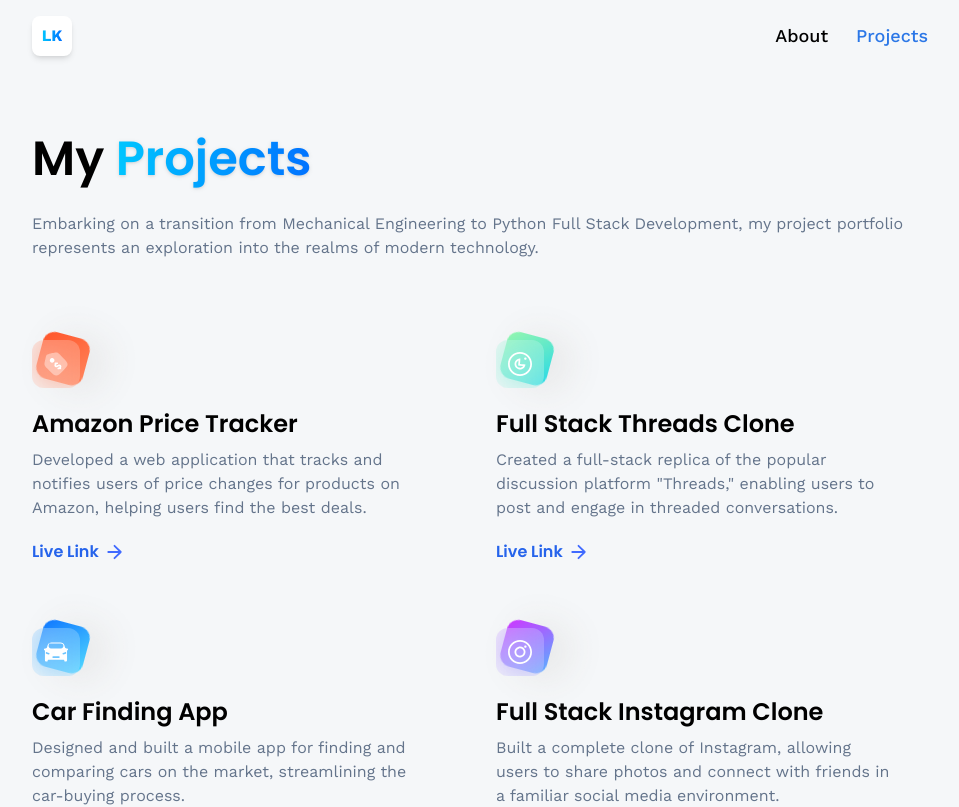
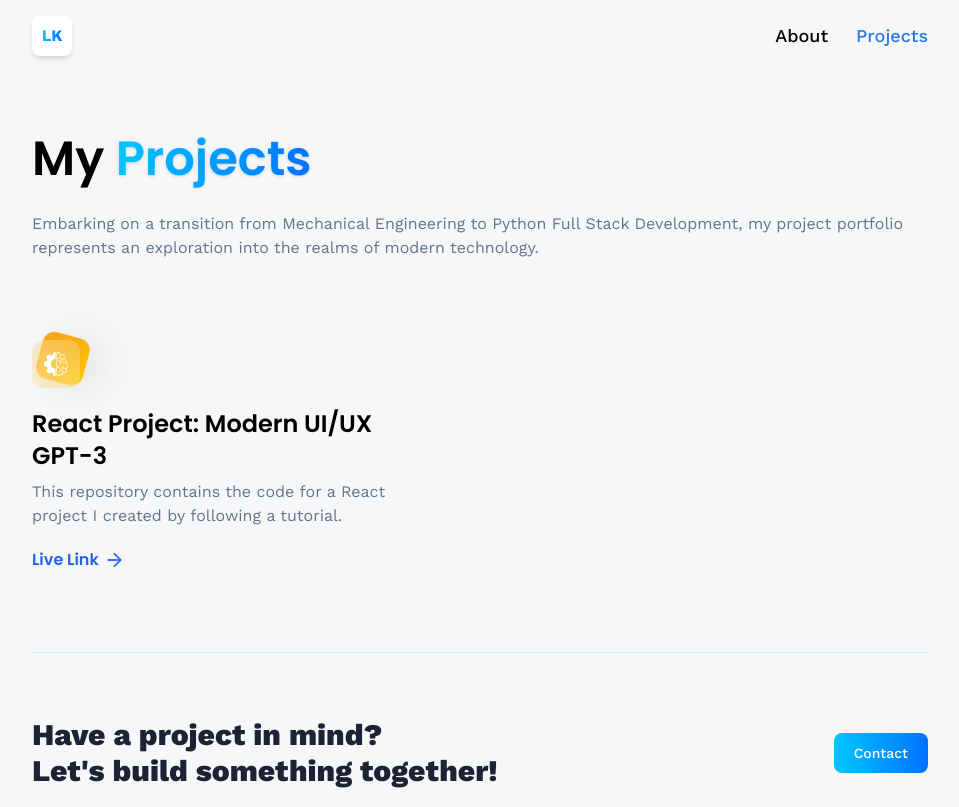
Before and after one commit to katzarelis/3d_portfolio, a React (Vite) app: page /projects in a window 1280 px wide. Shown: the top 807 px of the page, without its empty margins (160-1119 px from the left). Built offline with nearby package versions, Linux system fonts and the light colour scheme.

Commit message:
README update

```diff
--- a/src/constants/index.js
+++ b/src/constants/index.js
@@ -70,58 +70,7 @@
 ];
 
 export const experiences = [
-    {
-        title: "React.js Developer",
-        company_name: "Starbucks",
-        icon: starbucks,
-        iconBg: "#accbe1",
-        date: "March 2020 - April 2021",
-        points: [
-            "Developing and maintaining web applications using React.js and other related technologies.",
-            "Collaborating with cross-functional teams including designers, product managers, and other developers to create high-quality products.",
-            "Implementing responsive design and ensuring cross-browser compatibility.",
-            "Participating in code reviews and providing constructive feedback to other developers.",
-        ],
-    },
-    {
-        title: "React Native Developer",
-        company_name: "Tesla",
-        icon: tesla,
-        iconBg: "#fbc3bc",
-        date: "Jan 2021 - Feb 2022",
-        points: [
-            "Developing and maintaining web applications using React.js and other related technologies.",
-            "Collaborating with cross-functional teams including designers, product managers, and other developers to create high-quality products.",
-            "Implementing responsive design and ensuring cross-browser compatibility.",
-            "Participating in code reviews and providing constructive feedback to other developers.",
-        ],
-    },
-    {
-        title: "Web Developer",
-        company_name: "Shopify",
-        icon: shopify,
-        iconBg: "#b7e4c7",
-        date: "Jan 2022 - Jan 2023",
-        points: [
-            "Developing and maintaining web applications using React.js and other related technologies.",
-            "Collaborating with cross-functional teams including designers, product managers, and other developers to create high-quality products.",
-            "Implementing responsive design and ensuring cross-browser compatibility.",
-            "Participating in code reviews and providing constructive feedback to other developers.",
-        ],
-    },
-    {
-        title: "Full stack Developer",
-        company_name: "Meta",
-        icon: meta,
-        iconBg: "#a2d2ff",
-        date: "Jan 2023 - Present",
-        points: [
-            "Developing and maintaining web applications using React.js and other related technologies.",
-            "Collaborating with cross-functional teams including designers, product managers, and other developers to create high-quality products.",
-            "Implementing responsive design and ensuring cross-browser compatibility.",
-            "Participating in code reviews and providing constructive feedback to other developers.",
-        ],
-    },
+
 ];
 
 export const socialLinks = [
@@ -144,45 +93,10 @@
 
 export const projects = [
     {
-        iconUrl: pricewise,
-        theme: 'btn-back-red',
-        name: 'Amazon Price Tracker',
-        description: 'Developed a web application that tracks and notifies users of price changes for products on Amazon, helping users find the best deals.',
-        link: 'https://github.com/adrianhajdin/pricewise',
-    },
-    {
-        iconUrl: threads,
-        theme: 'btn-back-green',
-        name: 'Full Stack Threads Clone',
-        description: 'Created a full-stack replica of the popular discussion platform "Threads," enabling users to post and engage in threaded conversations.',
-        link: 'https://github.com/adrianhajdin/threads',
-    },
-    {
-        iconUrl: car,
-        theme: 'btn-back-blue',
-        name: 'Car Finding App',
-        description: 'Designed and built a mobile app for finding and comparing cars on the market, streamlining the car-buying process.',
-        link: 'https://github.com/adrianhajdin/project_next13_car_showcase',
-    },
-    {
-        iconUrl: snapgram,
-        theme: 'btn-back-pink',
-        name: 'Full Stack Instagram Clone',
-        description: 'Built a complete clone of Instagram, allowing users to share photos and connect with friends in a familiar social media environment.',
-        link: 'https://github.com/adrianhajdin/social_media_app',
-    },
-    {
-        iconUrl: estate,
-        theme: 'btn-back-black',
-        name: 'Real-Estate Application',
-        description: 'Developed a web application for real estate listings, facilitating property searches and connecting buyers with sellers.',
-        link: 'https://github.com/adrianhajdin/projects_realestate',
-    },
-    {
         iconUrl: summiz,
         theme: 'btn-back-yellow',
-        name: 'AI Summarizer Application',
-        description: 'App that leverages AI to automatically generate concise & informative summaries from lengthy text content, or blogs.',
-        link: 'https://github.com/adrianhajdin/project_ai_summarizer',
+        name: 'React Project: Modern UI/UX GPT-3 ',
+        description: 'This repository contains the code for a React project I created by following a tutorial.',
+        link: 'https://github.com/katzarelis/React-Project-Modern-UI-UX-GPT-3',
     }
 ];
```
Also changed, not shown: 1 other file (tests, documents, lock files or other folders).
